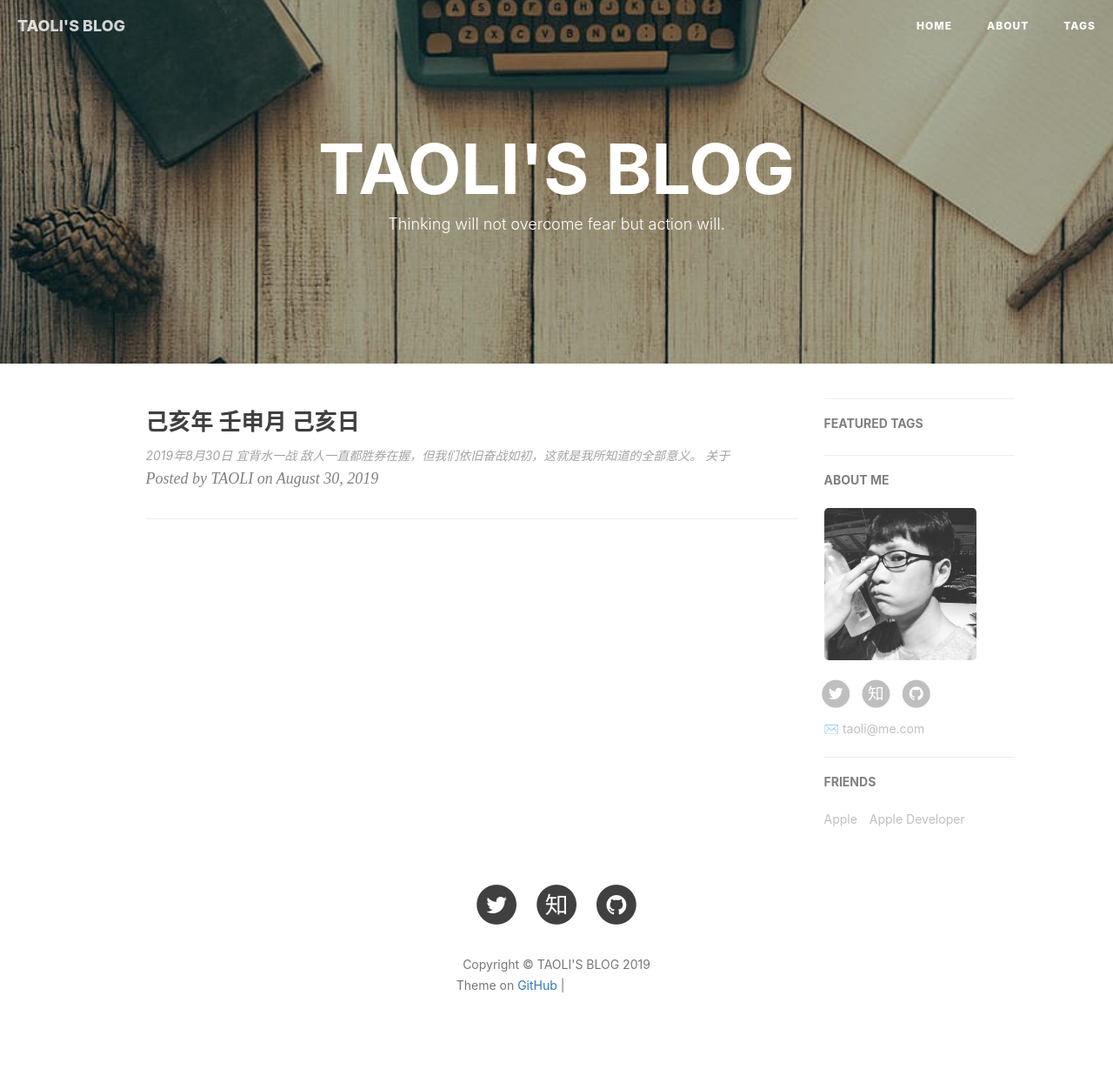
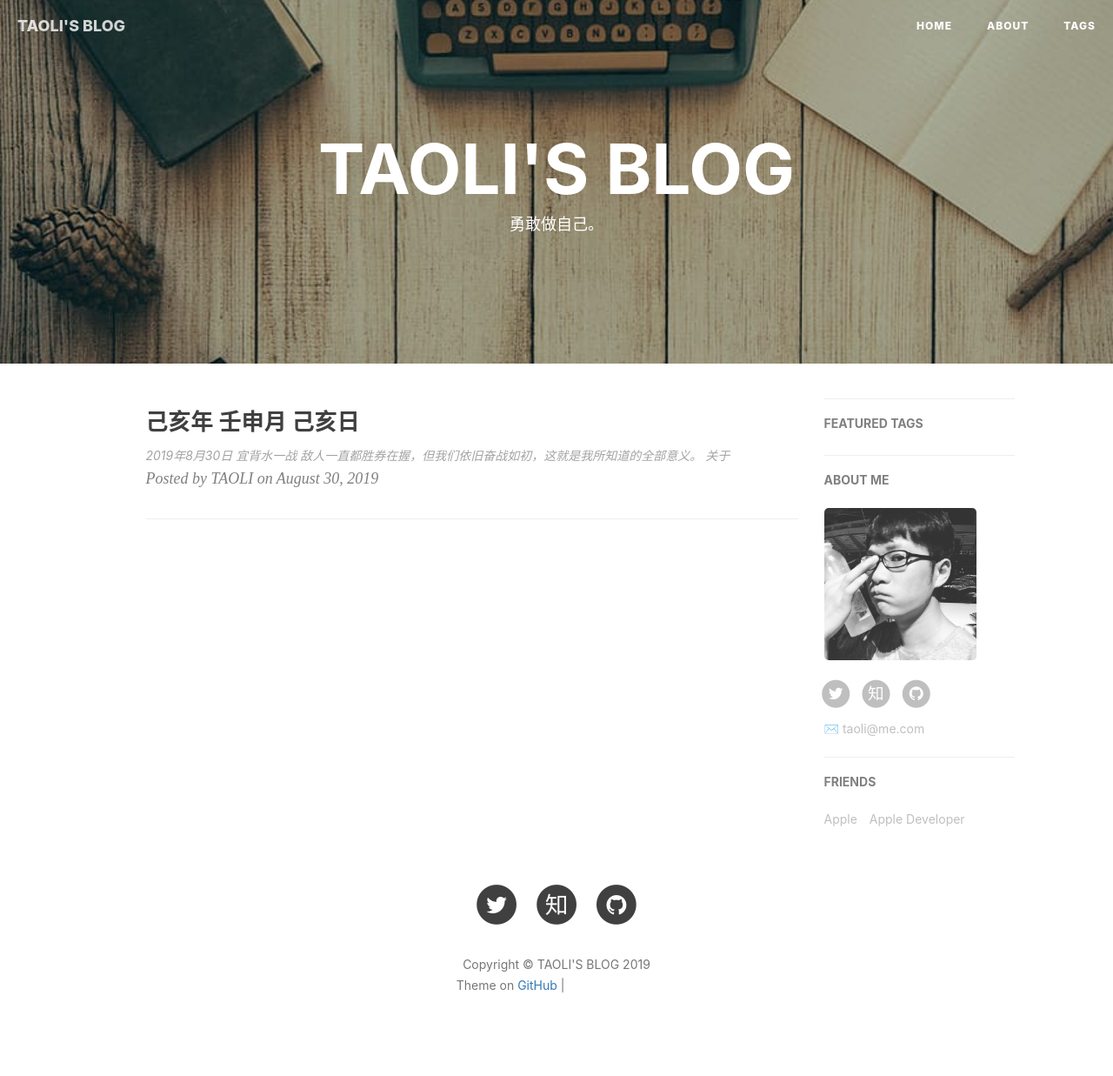
Before and after one commit to iamtaoli/iamtaoli.github.io, a Jekyll site: the page built from index.html, in a window 1280 px wide. Shown: the whole page at 87% size. Built offline with Jekyll 4.4.1, drawn with Linux system fonts in a browser that asks for light colours; nearby versions of some CDN libraries; the list of posts is cut into pages by our own code; comment, search, counter and statistics services are not loaded; grey boxes are pictures that could not be loaded.

Commit message:
Update index.html

```diff
--- a/index.html
+++ b/index.html
@@ -1,6 +1,6 @@
 ---
 layout: page
-description: "Thinking will not overcome fear but action will."
+description: "勇敢做自己。"
 ---
 
 {% for post in paginator.posts %}
```
